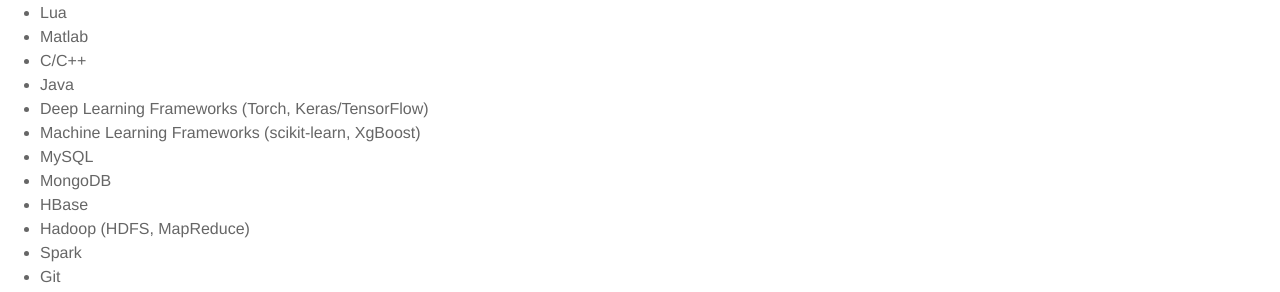
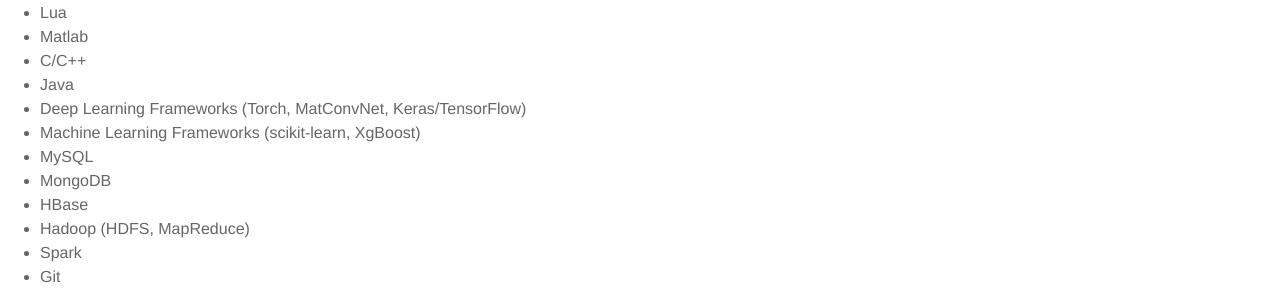
Before and after one commit to ykacer/ykacer.github.io, a Jekyll site: the page built from about.md, in a window 1280 px wide. Shown: the part 435-727 px from the top of the page. Built offline with Jekyll 4.4.1, drawn with Linux system fonts in a browser that asks for light colours.

Commit message:
update skills

```diff
--- a/about.md
+++ b/about.md
@@ -26,7 +26,7 @@ distributed cluster
 	<li>Matlab</li>
 	<li>C/C++</li>
 	<li>Java</li>
-	<li>Deep Learning Frameworks (Torch, Keras/TensorFlow)</li>
+	<li>Deep Learning Frameworks (Torch, MatConvNet, Keras/TensorFlow)</li>
 	<li>Machine Learning Frameworks (scikit-learn, XgBoost)</li>
 	<li>MySQL</li>
 	<li>MongoDB</li>
```
